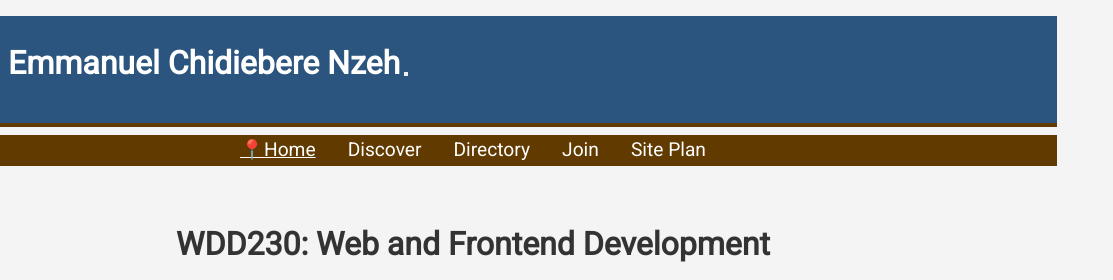
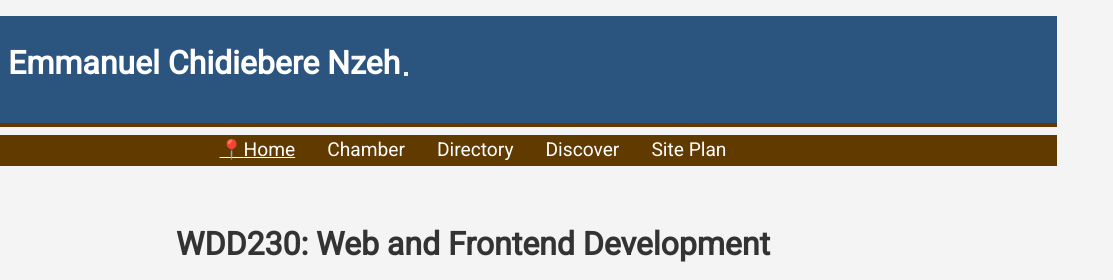
Before and after one commit to VladmirNzeh/wdd230, a plain HTML site: page index.html in a window 1280 px wide. Shown: the top 280 px of the page, 167-1280 px from the left. Drawn offline with Linux system fonts and the light colour scheme; a web font is replaced by a local one.

Commit message:
second commit: chamber-homepage linking

```diff
--- a/index.html
+++ b/index.html
@@ -30,9 +30,9 @@
     <button class="hamburger" id="menu" aria-label="Toggle Menu"></button>
     <ul class="navigation">
       <li><a href="#" class="active">Home</a></li>
+      <li><a href="chamber/index.html">Chamber</a></li>
+      <li><a href="#">Directory</a></li>
       <li><a href="#">Discover</a></li>
-      <li><a href="#">Directory</a></li>
-      <li><a href="#">Join</a></li>
       <li><a href="week01/chamber-site-plan.html">Site Plan</a></li>
 
     </ul>
```
